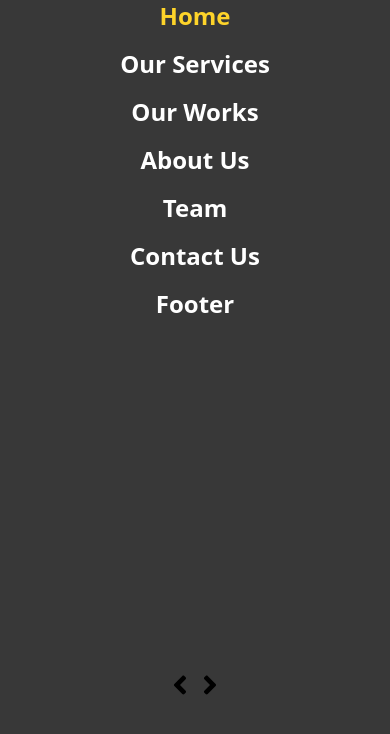
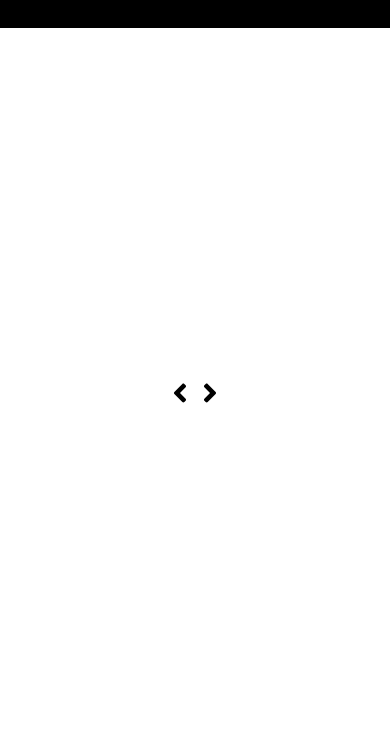
Before and after one commit to Joel0007tech/practice-project, a React (Vite) app: page / in a window 390 px wide. Shown: the top 734 px of the page. Built offline with nearby package versions, Linux system fonts and the light colour scheme.

Commit message:
update to the project

```diff
--- a/src/components/Footer.jsx
+++ b/src/components/Footer.jsx
@@ -1,10 +1,28 @@
 import React from 'react'
-import {FaAngleLeft, FaAngleRight } from "react-icons/fa";
+import { useState } from 'react';
+import {FaAlignRight } from 'react-icons/fa';
 
 const Footer = () => {
+  const [open, setOpen] = useState (false);
+const Menus =["Hello", "Hi"]
   return (
-    <div><h3>Lets go <FaAngleLeft/></h3>
-    <h3>Lets go <FaAngleRight/></h3></div>
+    <div>
+      <div className='flex pt-7 justify-center'>
+      <h3 onClick={() => setOpen(!open)}><FaAlignRight className='cursor-pointer text-blue-500 text-4xl relative'/></h3>
+    {open && (
+          <div className='bg-red-500 w-52 pt-3 mt-10'>
+          <ul>
+           {
+            Menus.map((menu)=>(
+              <li key={menu}>{menu}</li>
+            ))
+           }
+          </ul>
+              </div>
+    )}
+      </div>
+
+   </div>
   )
 }
 
--- a/src/components/Home.jsx
+++ b/src/components/Home.jsx
@@ -1,41 +1,37 @@
-import React from 'react'
-import { Outlet, Link } from 'react-router-dom'
-import {FaAngleLeft, FaAngleRight } from "react-icons/fa";
-const color ={
-  backgroundColor:"#383838"
-}
+import {React, useState} from 'react'
+import {FaStream, FaAngleLeft, FaAngleRight } from "react-icons/fa";
+import { Link } from 'react-router-dom';
+
 
 const Home = () => {
-  return (
-    <div style={color} className='w-screen h-screen sm:h-screen sm:w-screen'>
-    <>
-    <nav>
-      <ul className='flex flex-col gap-4 text-center text-white font-bold text-2xl'>
-        <li className="text-white hover:text-[#FED42A]">
-          <Link to="/">Home</Link>
-        </li>
-        <li>
-          <Link to="/services" target='_blank'>Our Services</Link>
-        </li>
-        <li>
-          <Link to="/works"target='_blank'>Our Works</Link>
-        </li>
-        <li>
-          <Link to="/about"target='_blank'>About Us</Link>
-        </li>
-        <li>
-          <Link to="/team"target='_blank'>Team</Link>
-        </li>
-        <li>
-          <Link to="/contact"target='_blank'>Contact Us</Link>
-        </li>
-        <li>
-          <Link to="/footer"target='_blank'>Footer</Link>
-        </li>
-      </ul>
-    </nav>
-    <Outlet />
-  </>
+  const [open, setOpen] = useState (false);
+
+    return (
+      <div>
+        <div className='flex pt-7 justify-center h-screen w-screen sm:h-full sm:w-full bg-black'>
+        <h3 onClick={() => setOpen(!open)}><FaStream className='cursor-pointer sm:cursor-pointer text-white sm:text-white
+         text-4xl sm:text-2xl fixed sm:fixed right-60 sm:right-10 font-normal
+        '/></h3>
+      {open && (
+            <div>
+            <ul className='flex justify-center flex-col gap-6 text-center cursor-pointer
+            pt-20'>
+                <li className='text-white font-bold text-3xl'>
+                <Link to="/">Home</Link></li>
+                <li className='text-white font-bold text-3xl'>
+                <Link to="/services">Our services</Link></li>
+                <li className='text-white font-bold text-3xl'>
+                <Link to="/works">Our works</Link></li>
+                <li className='text-white font-bold text-3xl'>
+                <Link to="/about">About Us</Link></li>
+                <li className='text-white font-bold text-3xl'>
+                <Link to="/team">Team</Link></li>
+                <li className='text-white font-bold text-3xl'>
+                <Link to="/contact">Contact Us</Link></li>
+            </ul>
+                </div>
+      )}
+        </div>
   <footer className='
              top-[400px] sm:top-[350px]
              flex flex-row relative justify-center'>
```
